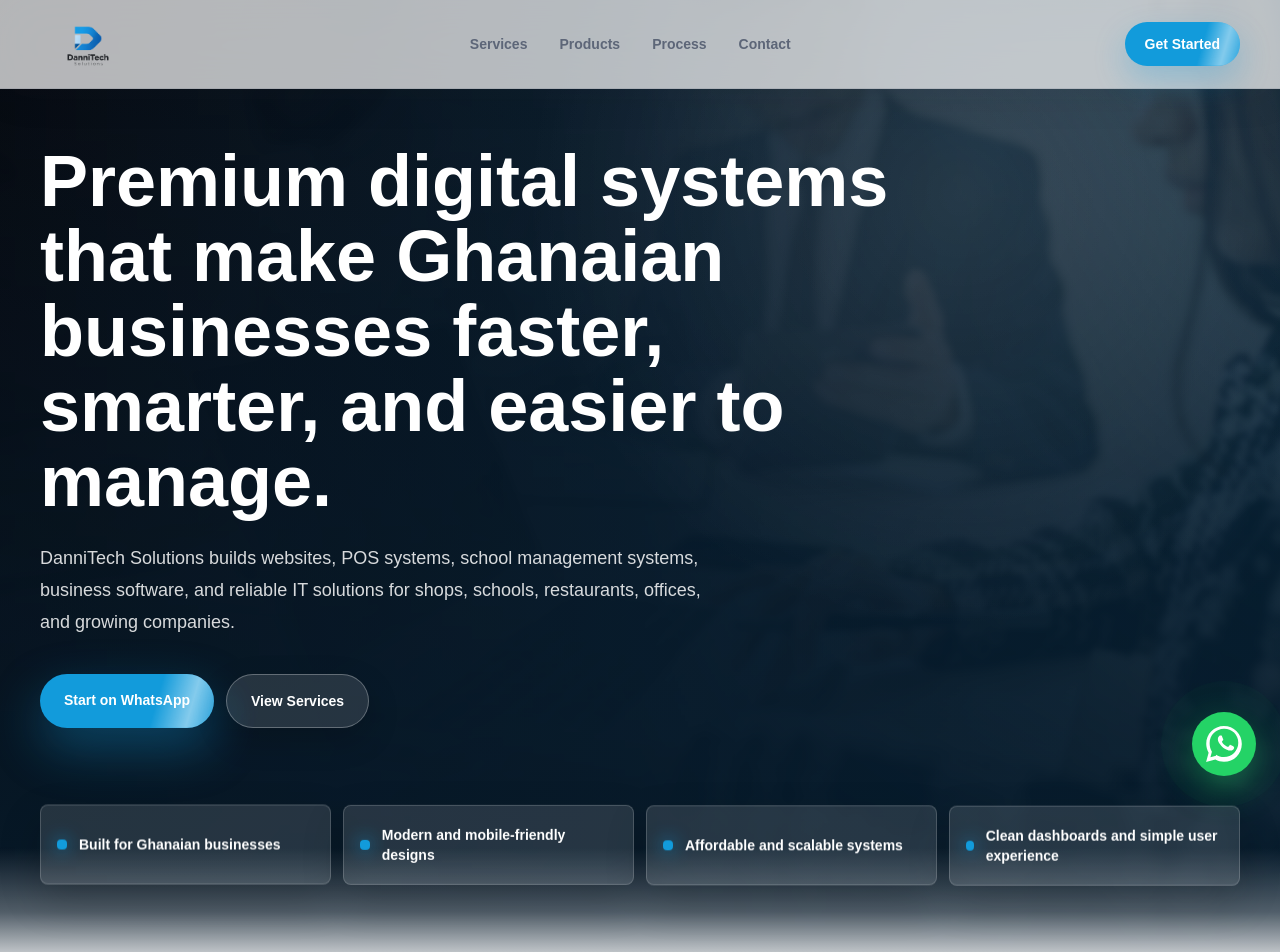
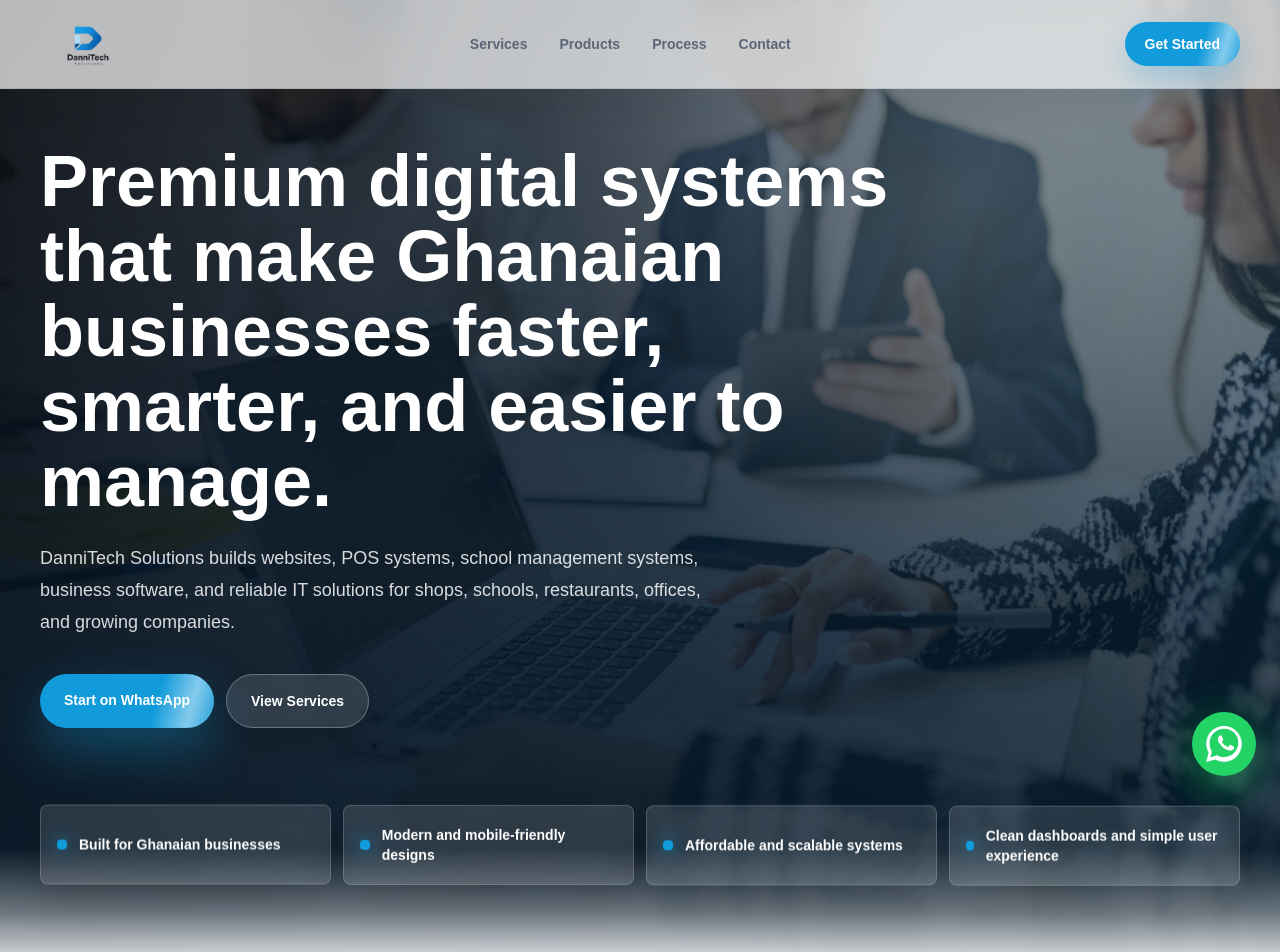
Before and after one commit to Vey005/dannitech-website, a Next.js app: page / in a window 1280 px wide. Shown: the top 952 px of the page. Built offline with nearby package versions, Linux system fonts and the light colour scheme.

Commit message:
Adjust hero background to increase visibility and sharpness of people collaborating in photo

```diff
--- a/src/app/page.tsx
+++ b/src/app/page.tsx
@@ -182,11 +182,11 @@
           fill
           sizes="100vw"
           priority
-          className="animate-hero-image object-cover opacity-20 filter blur-[3px] mix-blend-mode-luminosity"
+          className="animate-hero-image object-cover opacity-65"
         />
-        <div className="absolute inset-0 bg-[linear-gradient(90deg,rgba(5,7,13,0.94)_0%,rgba(7,26,42,0.86)_50%,rgba(18,155,219,0.1)_100%)]" />
-        <div className="absolute inset-0 bg-[radial-gradient(circle_at_75%_20%,rgba(255,255,255,0.12),transparent_35%),linear-gradient(180deg,transparent,rgba(7,26,42,0.96))]" />
-        <div className="absolute inset-x-0 bottom-0 h-32 bg-gradient-to-t from-white via-white/30 to-transparent" />
+        <div className="absolute inset-0 bg-[linear-gradient(90deg,rgba(5,7,13,0.85)_0%,rgba(7,26,42,0.60)_50%,rgba(18,155,219,0.12)_100%)]" />
+        <div className="absolute inset-0 bg-[radial-gradient(circle_at_75%_20%,rgba(255,255,255,0.22),transparent_35%),linear-gradient(180deg,transparent,rgba(7,26,42,0.88))]" />
+        <div className="absolute inset-x-0 bottom-0 h-32 bg-gradient-to-t from-white via-white/40 to-transparent" />
 
         <div className="relative mx-auto flex max-w-7xl flex-col px-5 pb-20 sm:px-8 lg:px-10">
           <div className="max-w-4xl pt-4 pb-12 sm:pt-6 sm:pb-16 lg:pt-8 lg:pb-20">
```
